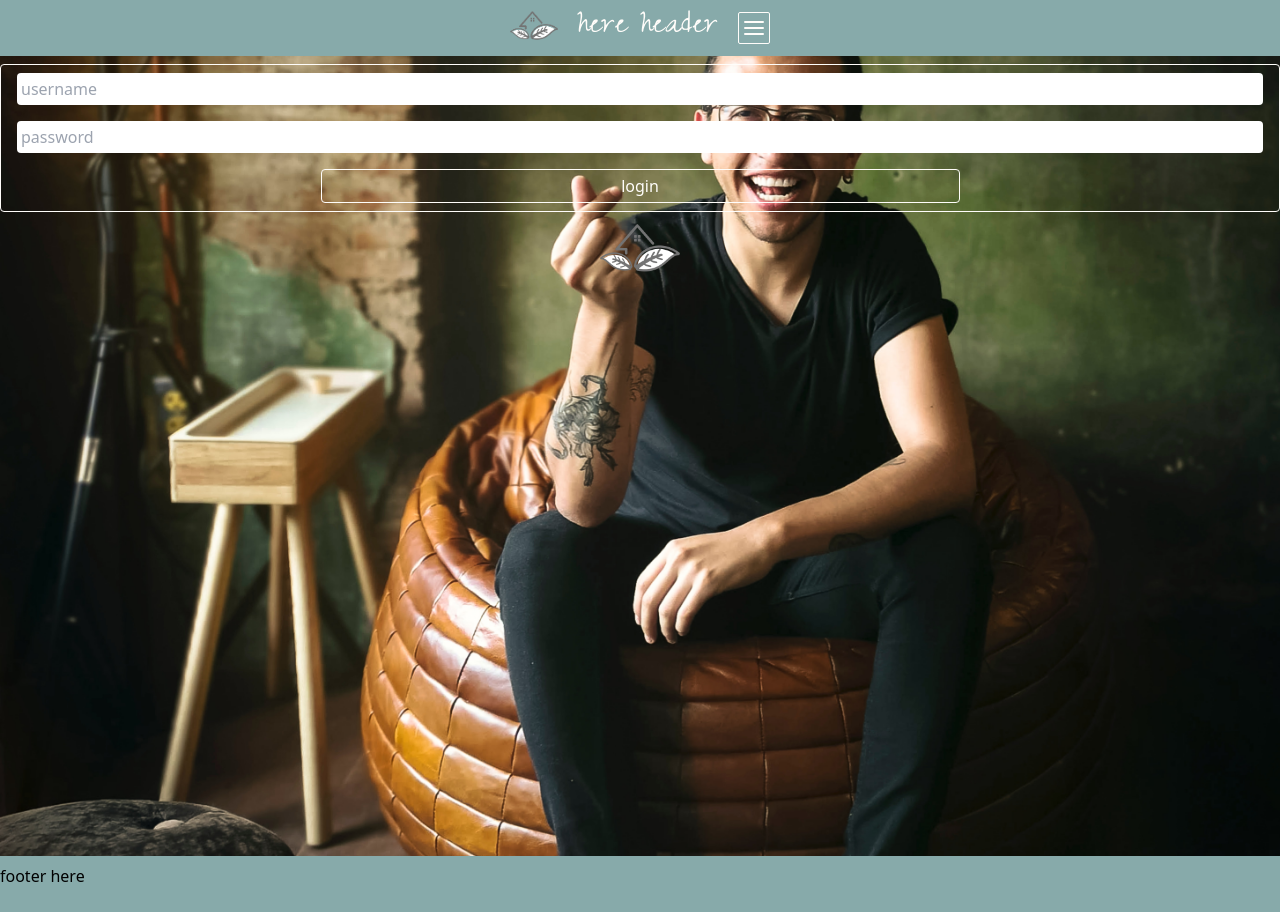
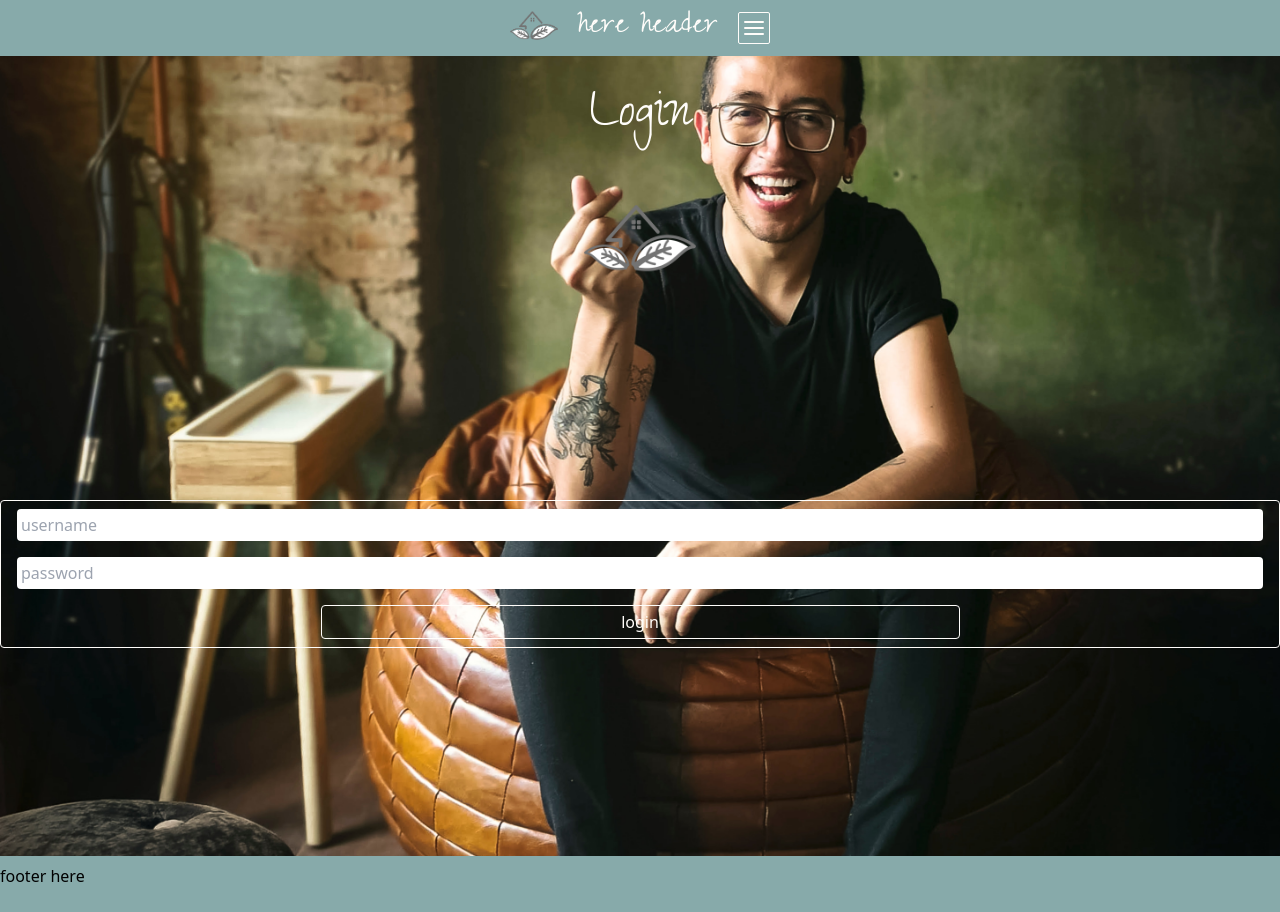
Before and after one commit to pietow/client-react, a React (Create React App) app: page /login in a window 1280 px wide. Built offline with nearby package versions, Linux system fonts and the light colour scheme.

Commit message:
feat: change style in login page

```diff
--- a/public/index.html
+++ b/public/index.html
@@ -9,7 +9,7 @@
       name="description"
       content="Web site created using create-react-app"
     />
-    <title>help</title>
+    <title>roam mate</title>
   </head>
   <body>
     <noscript>You need to enable JavaScript to run this app.</noscript>
--- a/src/pages/Login.js
+++ b/src/pages/Login.js
@@ -27,9 +27,13 @@ export default function Login({ setToken, toggle }) {
     }
     return (
 
-        <main className={toggle ? "blur bg-login bg-content bg-center bg-cover w-full h-screen" : "bg-login bg-center bg-content bg-cover w-full h-screen"}>
-
-            <form onSubmit={onSubmit} className="mx-auto top-2 relative flex flex-col border-best-white border mx-4 rounded">
+        <main className={toggle ? "blur bg-login bg-content bg-center bg-cover w-full" : "bg-login bg-center bg-content bg-cover h-screen"}>
+            <h1 className="text-best-white text-6xl font-zeyada text-center pt-8">Login</h1>
+            <figure className="w-28 h-28 mx-auto pt-10">
+                    <img className="" src={Logo_Big}/>
+                    <figcaption></figcaption>
+                </figure>
+            <form onSubmit={onSubmit} className="mx-auto top-2 relative flex flex-col border-best-white border mx-4 rounded top-60 absolute">
                      <input
                         className="my-2 mx-4 p-1 rounded"
                         type="text"
@@ -53,10 +57,7 @@ export default function Login({ setToken, toggle }) {
                 </form>
 
                 {/* <Logo /> */}
-                <figure className="w-20 h-20 mx-auto relative mt-2">
-                    <img className="" src={Logo_Big}/>
-                    <figcaption></figcaption>
-                </figure>
+
 
         </main>
     )
```
